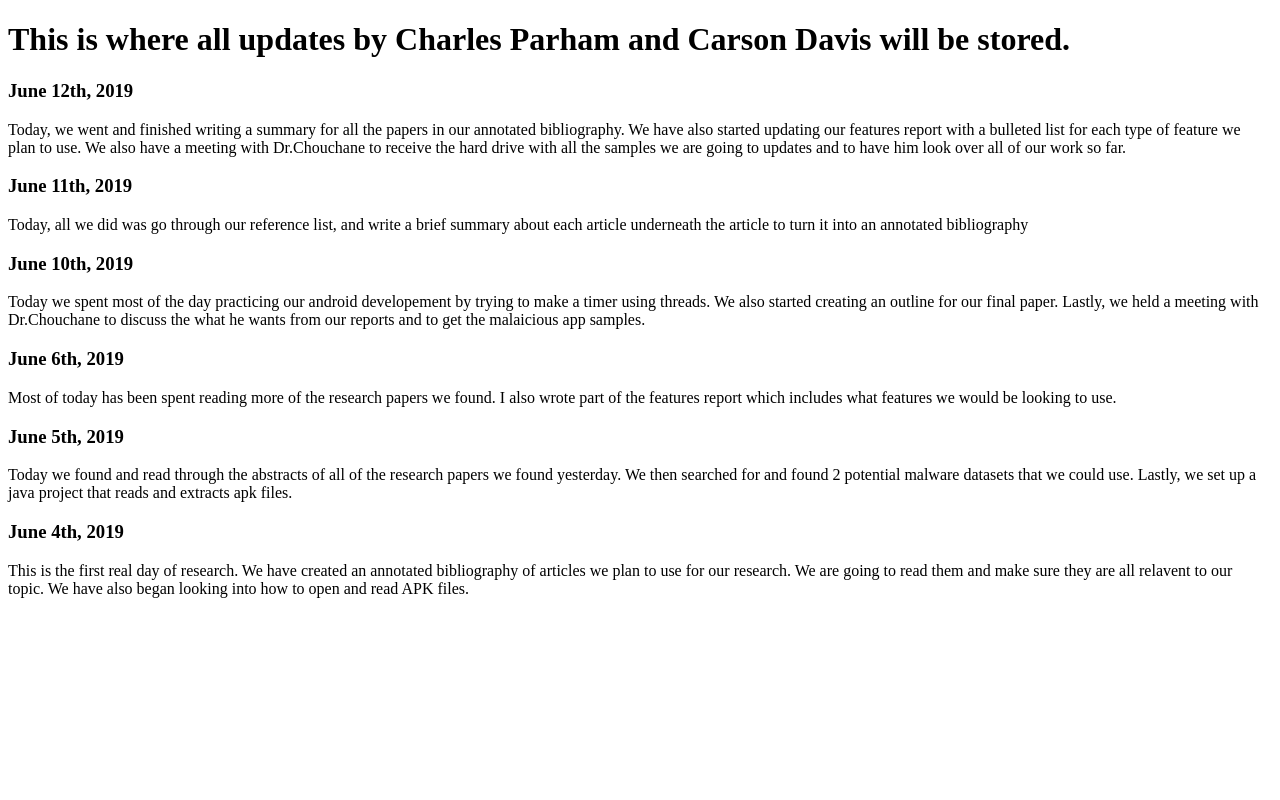
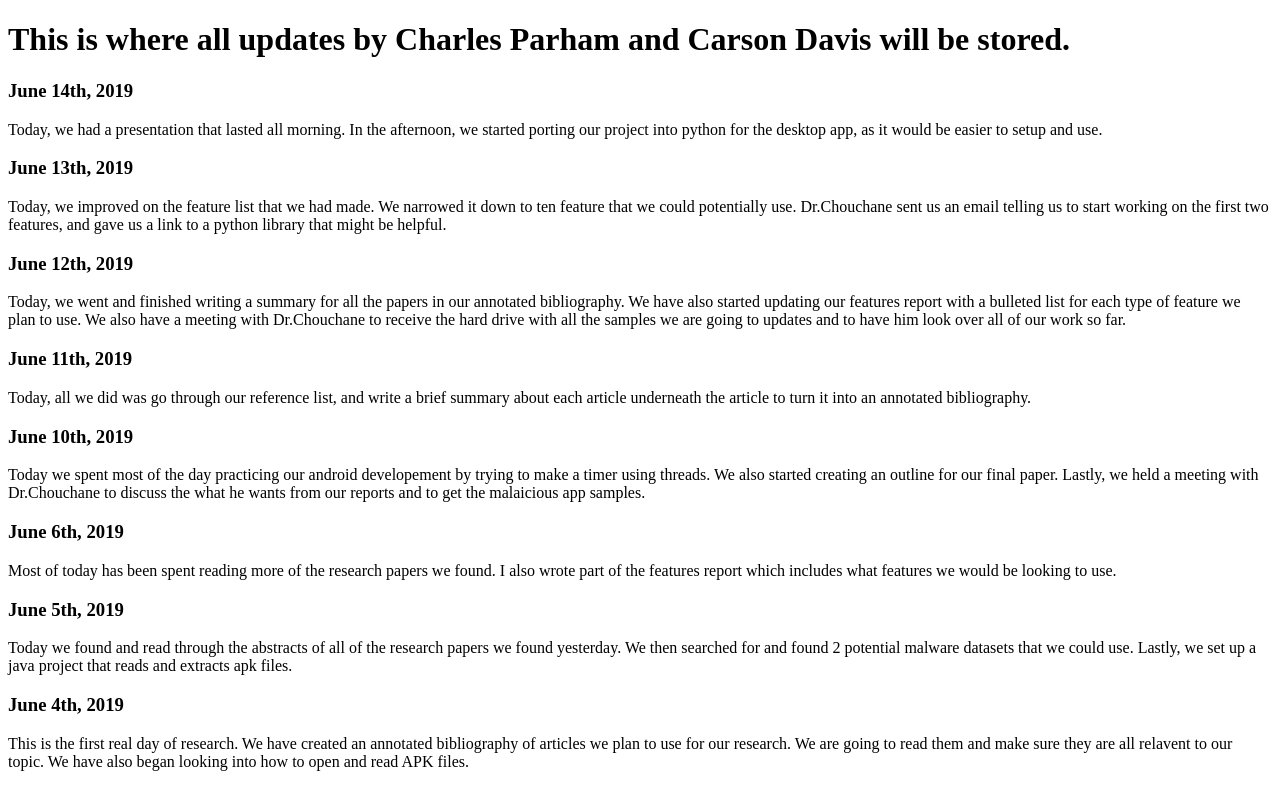
Before and after one commit to CarsonRDavis/CarsonRDavis.github.io, a plain HTML site: page index.html in a window 1280 px wide. Drawn offline with Linux system fonts and the light colour scheme.

Commit message:
Updated for June 13th and 14th

```diff
--- a/index.html
+++ b/index.html
@@ -11,6 +11,19 @@
 <body>
     <h1>This is where all updates by Charles Parham and Carson Davis will be stored.</h1>
 
+    <h3>June 14th, 2019</h3>
+    <p>
+        Today, we had a presentation that lasted all morning. In the afternoon, we started porting our project into
+        python for the desktop app, as it would be easier to setup and use.
+    </p>
+
+    <h3>June 13th, 2019</h3>
+    <p>
+        Today, we improved on the feature list that we had made. We narrowed it down to ten feature that we could
+        potentially use. Dr.Chouchane sent us an email telling us to start working on the first two features, and gave
+        us a link to a python library that might be helpful.
+    </p>
+
     <h3>June 12th, 2019</h3>
     <p>
         Today, we went and finished writing a summary for all the papers in our annotated bibliography. We have
@@ -22,7 +35,7 @@
     <h3>June 11th, 2019</h3>
     <p>
         Today, all we did was go through our reference list, and write a brief summary about each article underneath the
-        article to turn it into an annotated bibliography
+        article to turn it into an annotated bibliography.
     </p>
 
     <h3>June 10th, 2019</h3>
```
